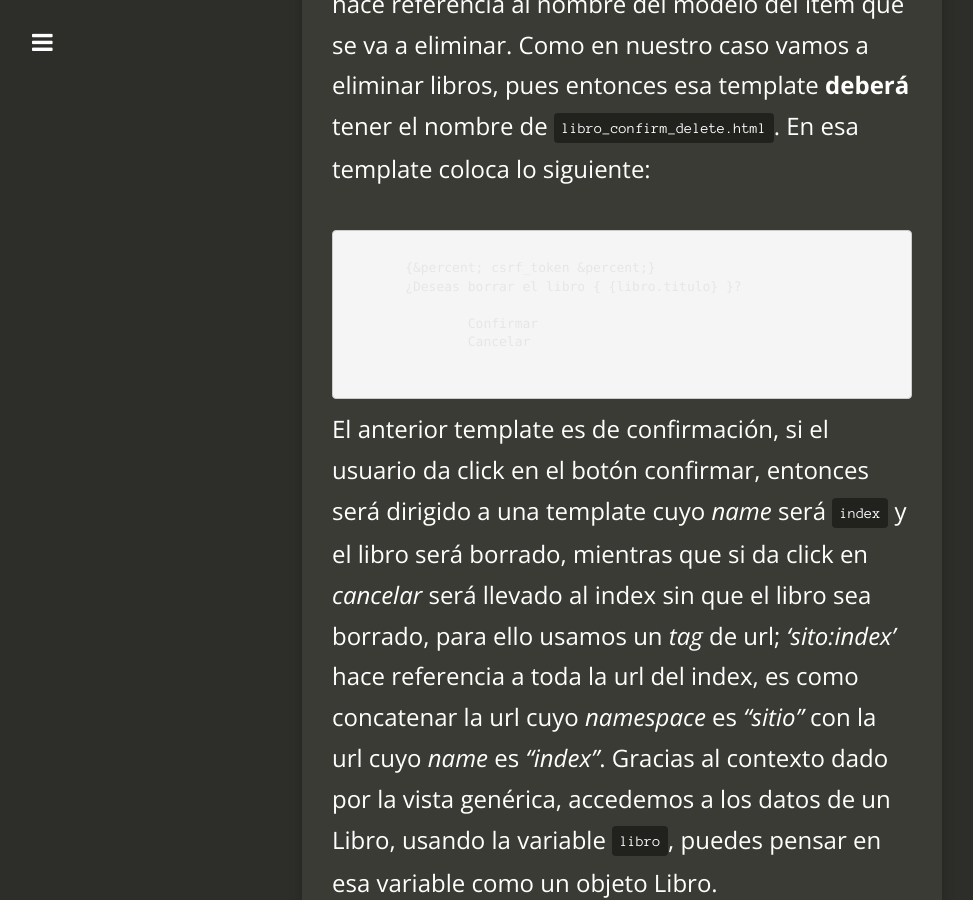
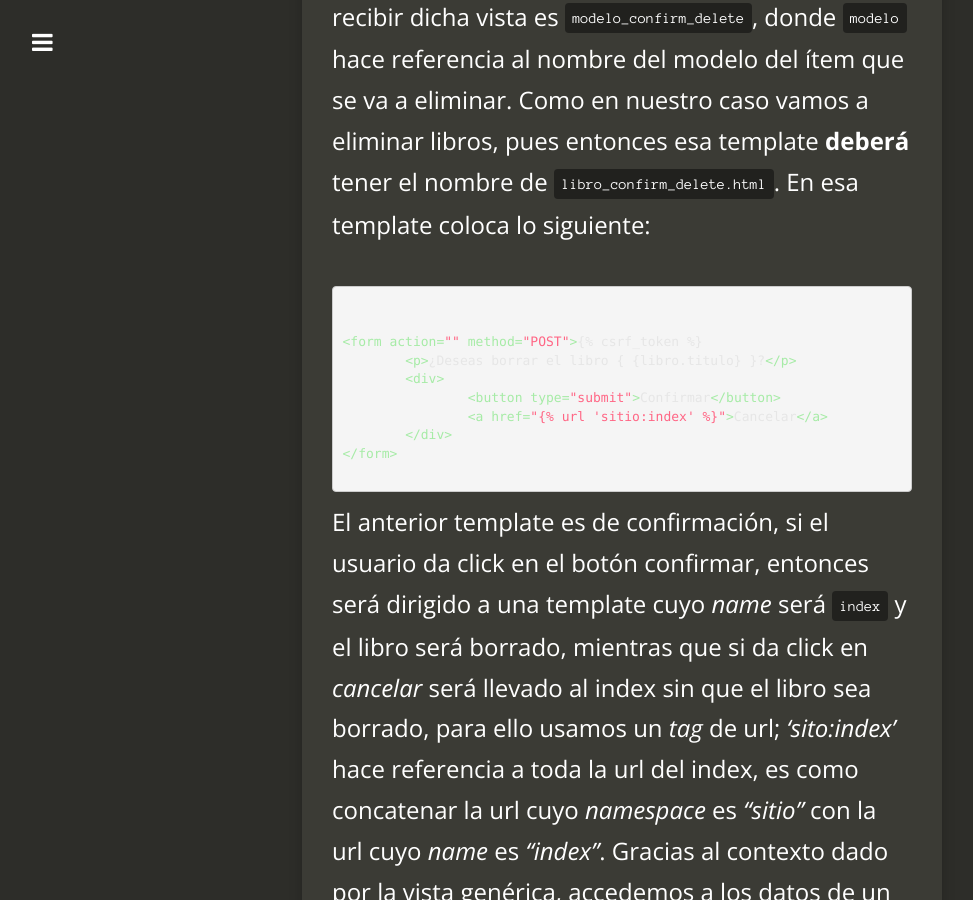
Before and after one commit to CarMoreno/carmoreno.github.io, a Jekyll site: the page built from _posts/2016-01-31-App-Django1.8-Parte6.md, in a window 1280 px wide and 900 px high, scrolled down 7772 px. Shown: the whole window, without its empty margins (18-991 px from the left). Built offline with Jekyll 4.4.1, drawn with Linux system fonts in a browser that asks for light colours; nearby versions of some CDN libraries; comment, search, counter and statistics services are not loaded; some of the changed text lies outside the part shown.

Commit message:
edit style.css

```diff
--- a/_posts/2016-01-31-App-Django1.8-Parte6.md
+++ b/_posts/2016-01-31-App-Django1.8-Parte6.md
@@ -100,13 +100,15 @@ class FormCrearLibro(forms.ModelForm):
 Lo próximo que vamos a hacer es crear en la carpeta `biblioteca/templates/biblioteca` una nueva template llamada `uc_libro.html` que será usada por dos de las vistas genéricas hechas anteriormente, dentro de ella coloca lo siguiente:
 
 <pre><code>
-	<form action="" enctype="multipart/form-data" method="POST">
-	{&percent; csrf_token &percent;}
-	<table>
+
+&lt;form action="" enctype="multipart/form-data" method="POST"&gt;
+	{&percnt; csrf_token &percnt;}
+	&lt;table&gt;
 		{ {form.as_table} }
-	</table>
-	<button type="submit" name="crear" value="crear">Enviar</button>
-</form>
+	&lt;/table&gt;
+	&lt;button type="submit" name="crear" value="crear"&gt;Enviar&lt;/button&gt;
+&lt;/form&gt;
+
 </code></pre>
 
 Cosas que decir hasta acá:
@@ -121,13 +123,15 @@ Bien, tenemos la template para las dos primeras vistas genéricas pero aun nos f
 
 
 <pre><code>
-	<form action="" method="POST">{&percent; csrf_token &percent;}
-	<p>¿Deseas borrar el libro { {libro.titulo} }?</p>
-	<div>
-		<button type="submit">Confirmar</button>
-		<a href="{ %url 'sitio:index'% }">Cancelar</a>
-	</div>
-</form>
+
+&lt;form action="" method="POST"&gt;{&percnt; csrf_token &percnt;}
+	&lt;p&gt;¿Deseas borrar el libro { {libro.titulo} }?&lt;/p&gt;
+	&lt;div&gt;
+		&lt;button type="submit"&gt;Confirmar&lt;/button&gt;
+		&lt;a href="{&percnt; url 'sitio:index' &percnt;}"&gt;Cancelar&lt;/a&gt;
+	&lt;/div&gt;
+&lt;/form&gt;
+
 </code></pre>
 
 
@@ -163,7 +167,6 @@ Cosas por decir acá:
 
 > ¿Qué tal si probamos todo?
 
-
 1. Si colocas en el navegador `localhost:8000/biblioteca/` deberas ver el listado de todos los libros de la base de datos
 
 ![index](../../../../../images/2016-01-31/index.png)
```
Also changed, not shown: css/style.css (+9 -4 lines).
